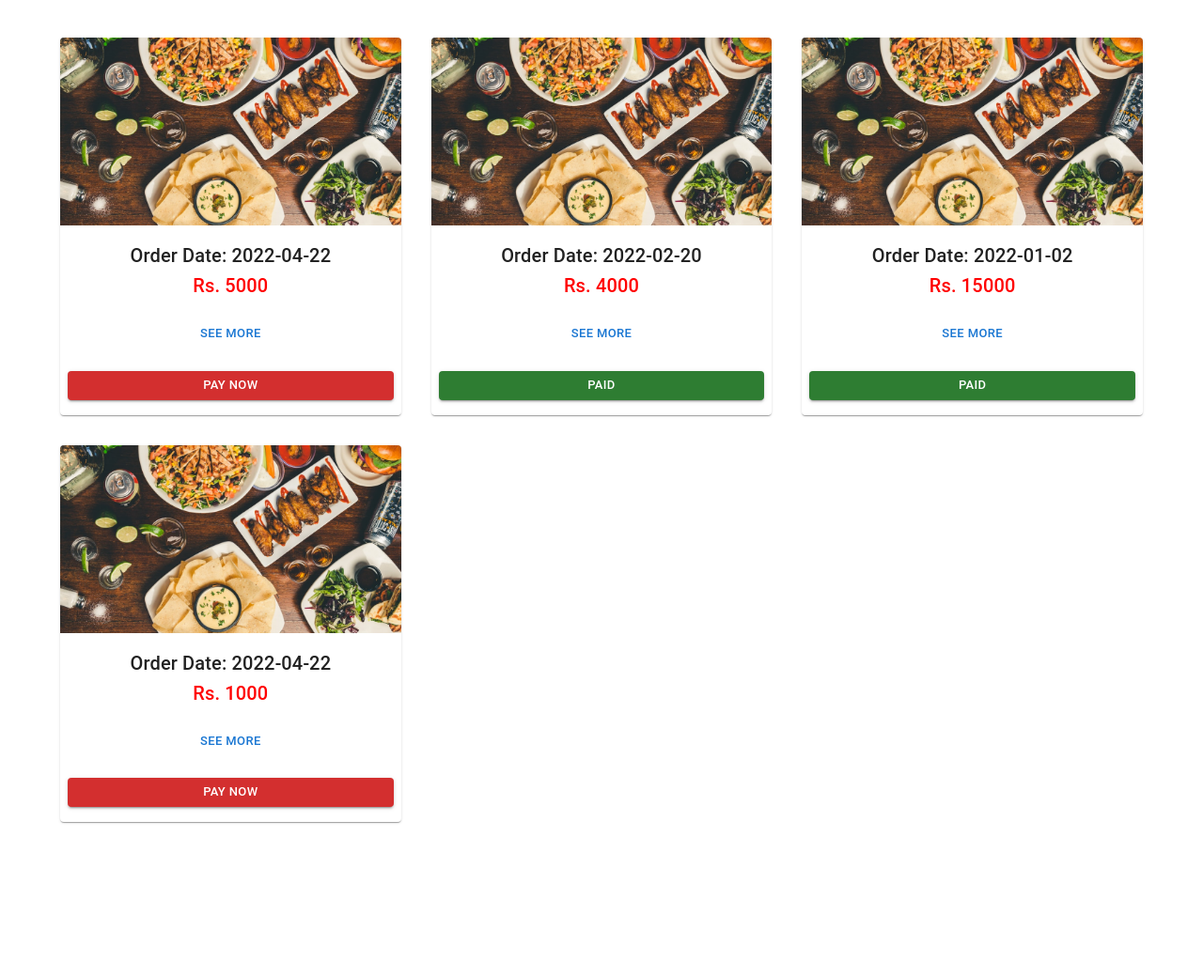
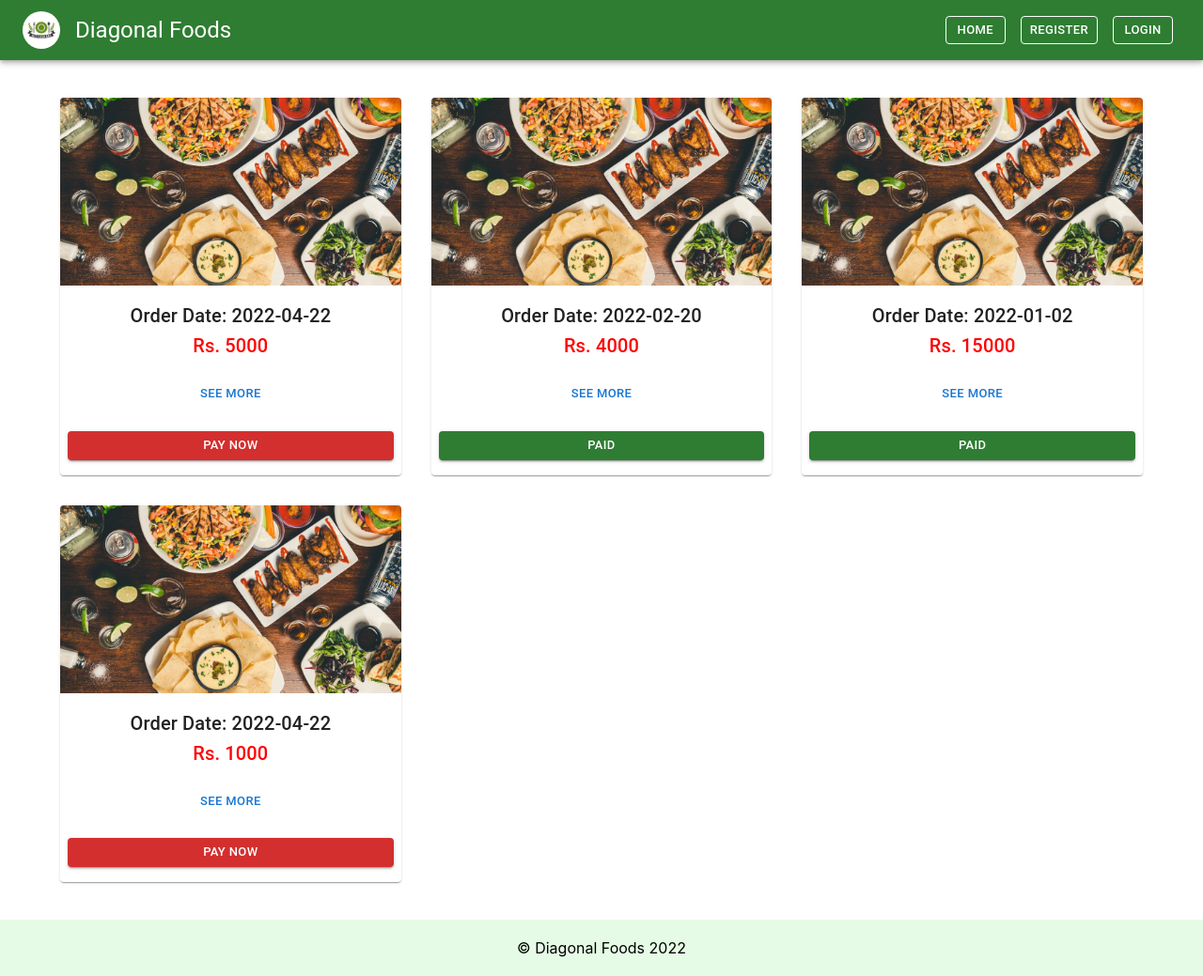
Before and after one commit to sauzzon/Diagonal, a React (Create React App) app in the folder Task 1 - Create/menuapp/: page /orders in a window 1280 px wide. Shown: the whole page at 94% size. Before the commit the page ends 915 px from the top, so only its background shows below. Built offline with nearby package versions, Linux system fonts and the light colour scheme.

Commit message:
header, footer in menu and order

```diff
--- a/Task 1 - Create/menuapp/src/pages/menu.js
+++ b/Task 1 - Create/menuapp/src/pages/menu.js
@@ -2,10 +2,13 @@ import data from "../foodData";
 import { Container, Grid, Typography, Button } from "@mui/material";
 import MenuCard from "../components/menuCard";
 import BasicTable from "../components/orderTable";
+import AppBar from "../components/appbar";
+import Footer from "../components/footer";
 
 const Menu = () => {
   return (
     <>
+      <AppBar />
       <Container>
         <Grid sx={{ mt: 1, mb: 5 }} container spacing={4}>
           <MenuCard data={data} />
@@ -25,6 +28,7 @@ const Menu = () => {
           </Grid>
         </Grid>
       </Container>
+      <Footer />
     </>
   );
 };
--- a/Task 1 - Create/menuapp/src/pages/orders.js
+++ b/Task 1 - Create/menuapp/src/pages/orders.js
@@ -1,14 +1,20 @@
 import data from "../ordersData";
 import OrderCard from "../components/orderCard";
 import { Container, Grid } from "@mui/material";
+import AppBar from "../components/appbar";
+import Footer from "../components/footer";
 
 const Orders = () => {
   return (
-    <Container>
-      <Grid sx={{ mt: 1, mb: 5 }} container spacing={4}>
-        <OrderCard data={data} />
-      </Grid>
-    </Container>
+    <>
+      <AppBar />
+      <Container>
+        <Grid sx={{ mt: 1, mb: 5 }} container spacing={4}>
+          <OrderCard data={data} />
+        </Grid>
+      </Container>
+      <Footer />
+    </>
   );
 };
 
```
